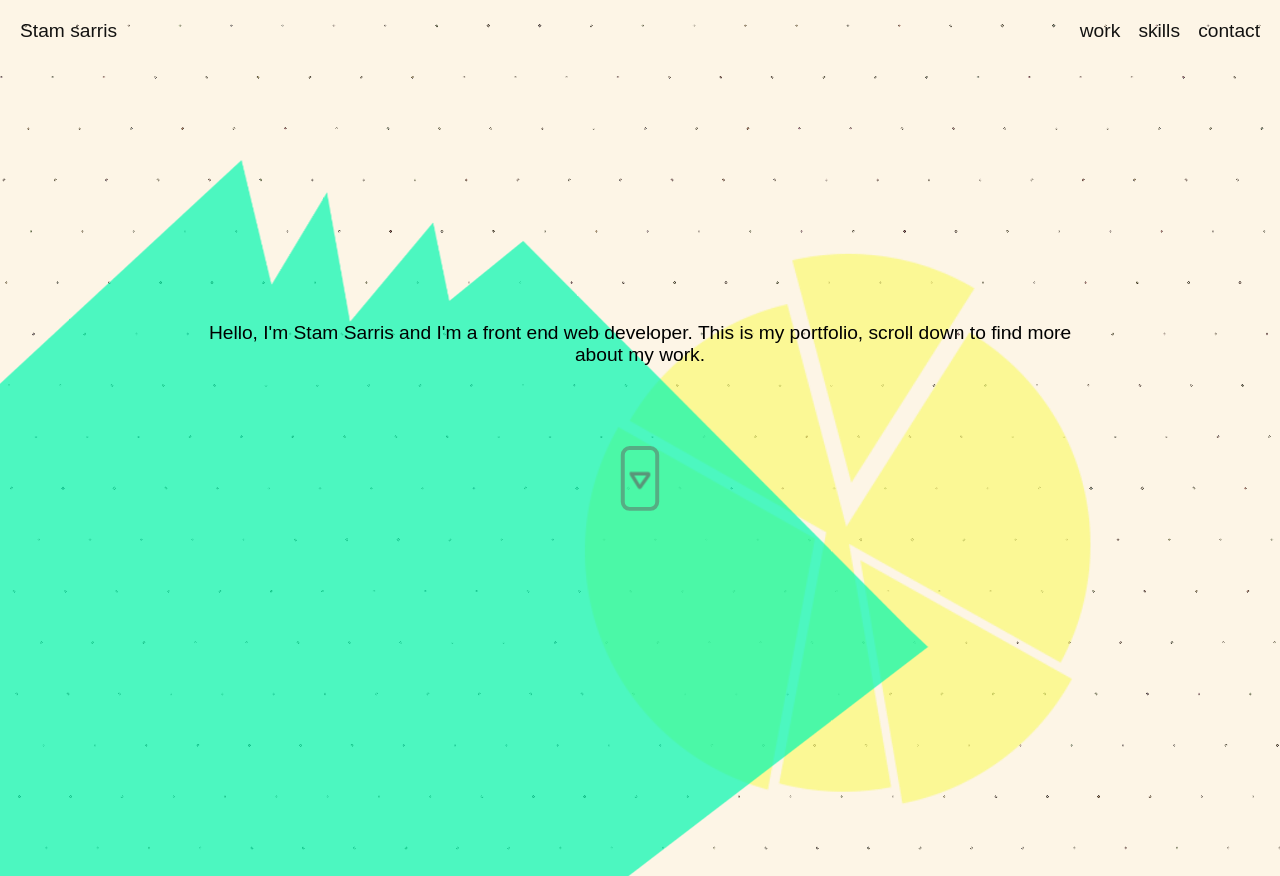
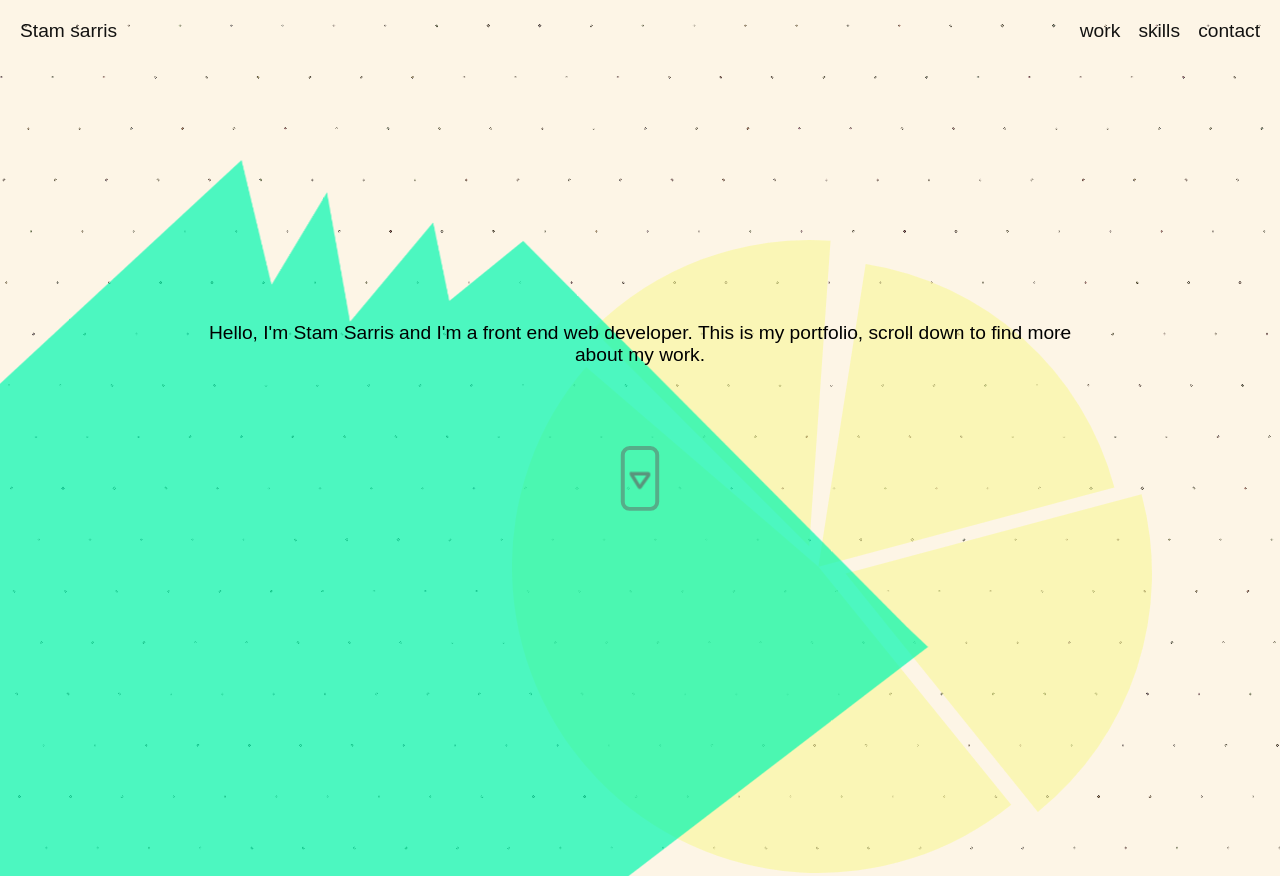
Before and after one commit to sheliakst/Portfolio, a website: page index.html in a window 1280 px wide. Shown: the top 876 px of the page. Drawn offline with nearby package versions, Linux system fonts and the light colour scheme; files whose address does not match are found by name; a web font is replaced by a local one.

Commit message:
fix the yellow ball

```diff
--- a/index.html
+++ b/index.html
@@ -30,7 +30,7 @@
         <img src="./photos/backbround/background.png" alt="background">
     </div>
     <div class="backgroundImage2">
-        <img src="./photos/backbround/Untitled-4.png" alt="background">
+        <img src="./photos/backbround/yellowballbackground.svg" alt="background">
     </div>
     <div class="container">
 
```
Also changed, not shown: photos/backbround/yellowballbackground.svg (added).
